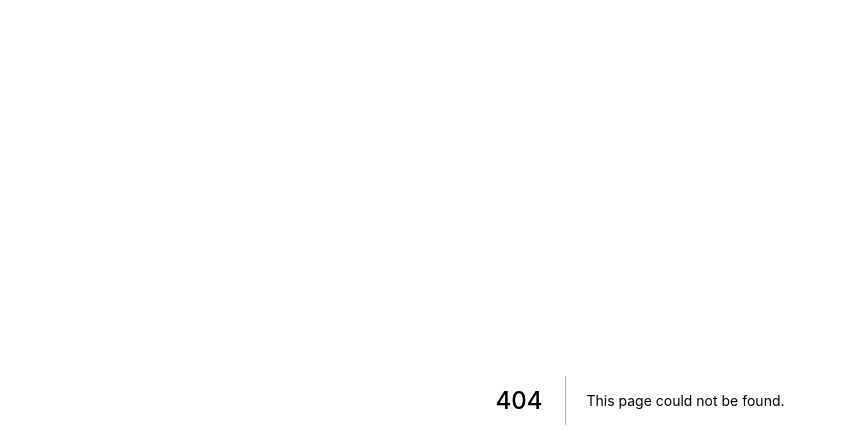
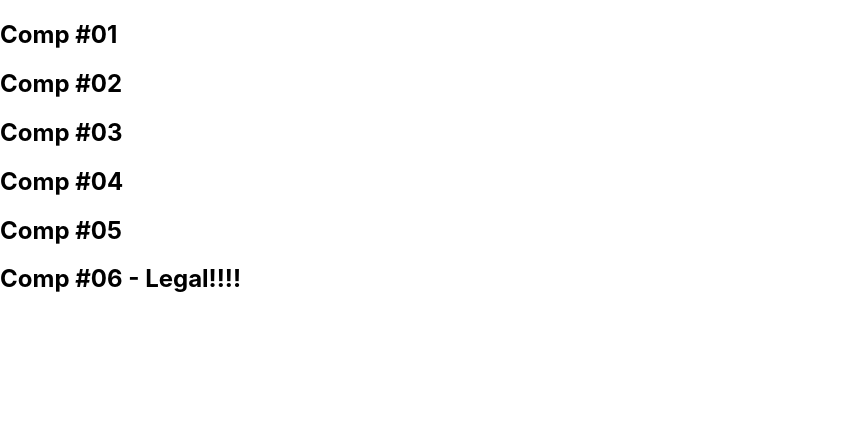
Before and after one commit to GeanGoncalves/ReactJS, a Next.js app in the folder curso-nextjs/exercicios/: page /modulo/teste in a window 1280 px wide. Before the commit this address had no page. Shown: the top 448 px of the page, without its empty margins (0-846 px from the left). Built offline with nearby package versions, Linux system fonts and the light colour scheme.

Commit message:
Revisão React Aula:44

```diff
--- /dev/null
+++ b/curso-nextjs/exercicios/components/modulo/funcionais.jsx
@@ -0,0 +1,35 @@
+export function Comp1() {
+    return (
+        <div>
+            <h2>Comp #01</h2>
+        </div>
+    )
+}
+
+export const Comp2 = function() {
+    return <h2>Comp #02</h2>
+}
+
+export default function () {
+    return (
+        <div>
+            <h2>Comp #03</h2>
+        </div>
+    )
+}
+
+export const Comp4 = () => {
+    return <h2>Comp #04</h2>
+}
+
+const Comp5 = () => <h2>Comp #05</h2>
+
+const Comp6 = props => (
+    <div>
+        <h2>Comp #06 - {props.msg}</h2>
+    </div>
+)
+
+export {
+    Comp5, Comp6,
+}
--- /dev/null
+++ b/curso-nextjs/exercicios/pages/modulo/teste.jsx
@@ -0,0 +1,16 @@
+import
+    Padrao, { Comp1 as Blabla, Comp2, Comp4, Comp5, Comp6 }
+from "../../components/modulo/funcionais"
+
+export default function teste() {
+    return (
+        <div>
+            <Blabla />
+            <Comp2 />
+            <Padrao />
+            <Comp4 />
+            <Comp5 />
+            <Comp6 msg="Legal!!!!" />
+        </div>
+    )
+}
```
Also changed, not shown: curso-nextjs/exercicios/components/Pessoa.tsx (added, +13 -0 lines), curso-nextjs/exercicios/pages/ts/exemplo.tsx (added, +10 -0 lines), curso-nextjs/exercicios/tsconfig.json (added, +19 -0 lines).
